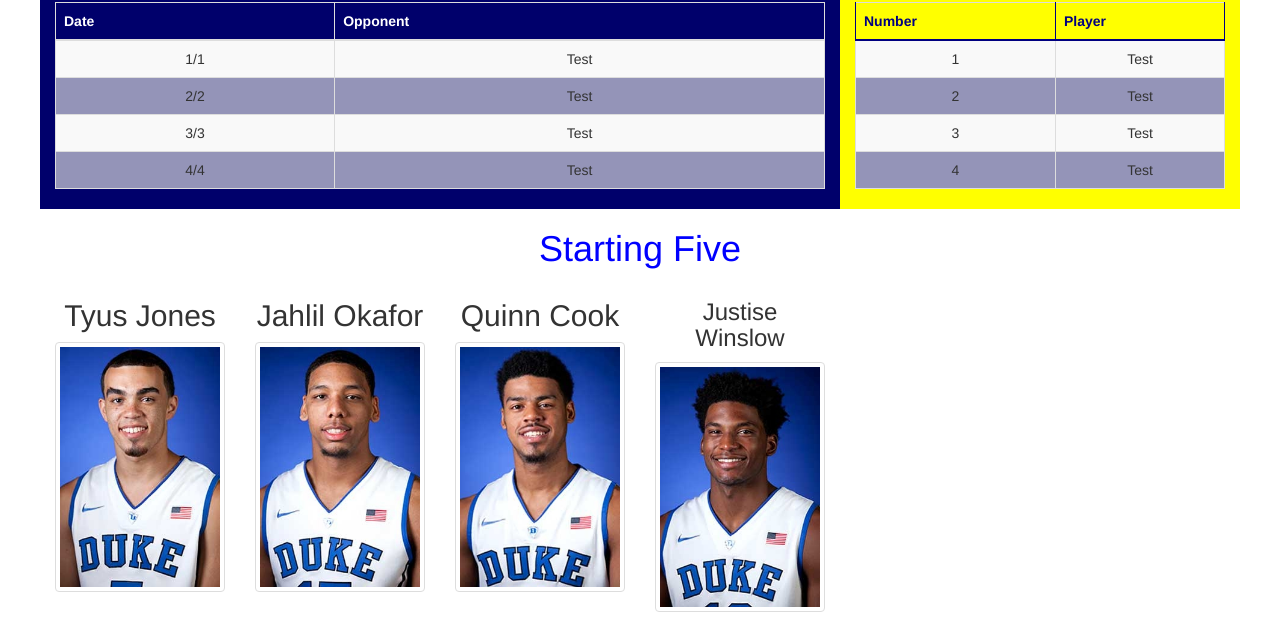
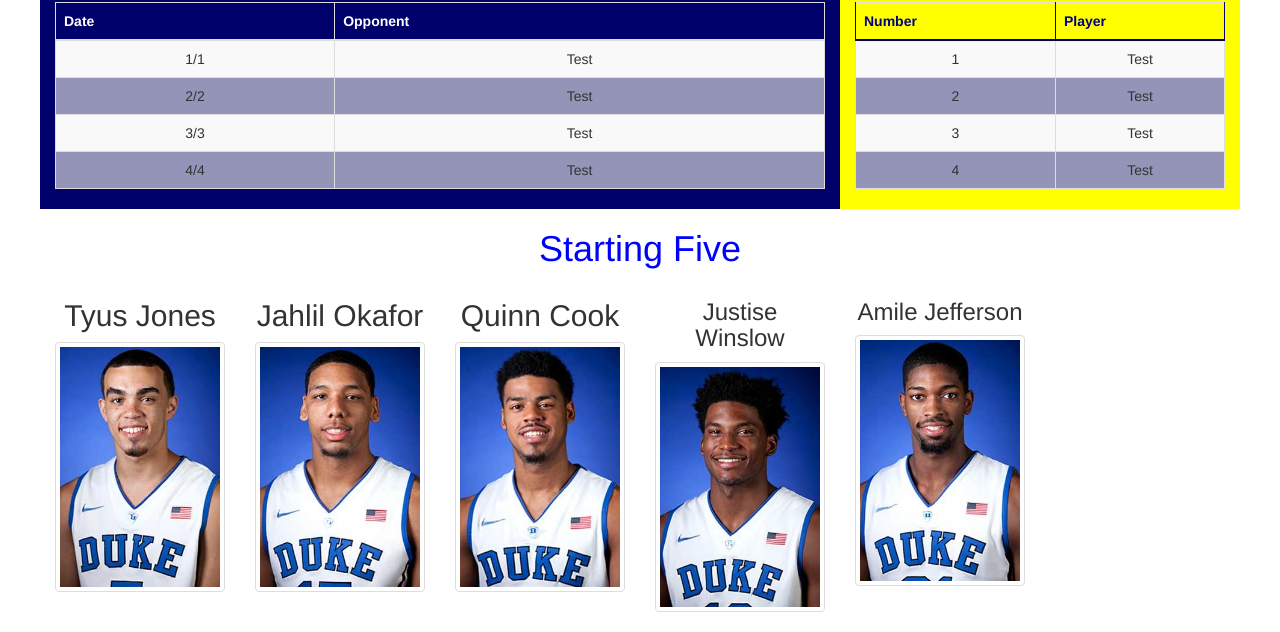
Before and after one commit to cml24601/MyTeam, a plain HTML site: page MyTeam.html in a window 1280 px wide. Shown: the part 552-1184 px from the top of the page. Drawn offline with nearby package versions, Linux system fonts and the light colour scheme.

Commit message:
MyTeamUpdates

```diff
--- a/MyTeam.html
+++ b/MyTeam.html
@@ -122,6 +122,13 @@
                 <img src="justice.jpg" alt="...">
               </a>
           </div>
+
+          <div class="col-lg-2" id="amile">
+              <h2>Amile Jefferson</h2>
+              <a href="#" class="thumbnail">
+                <img src="amile.jpg" alt="...">
+              </a>
+          </div>
       </div>
 
     </div>
--- a/myteam.css
+++ b/myteam.css
@@ -66,3 +66,7 @@
 #justice h2 {
 	font-size: x-large;
 }
+
+#amile h2 {
+	font-size: x-large;
+}
```
Also changed, not shown: amile.jpg (added).
